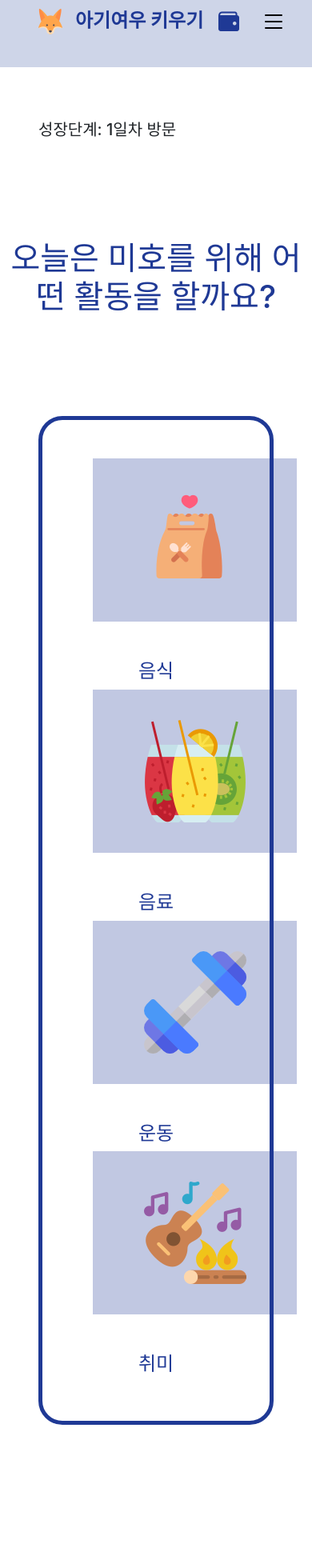
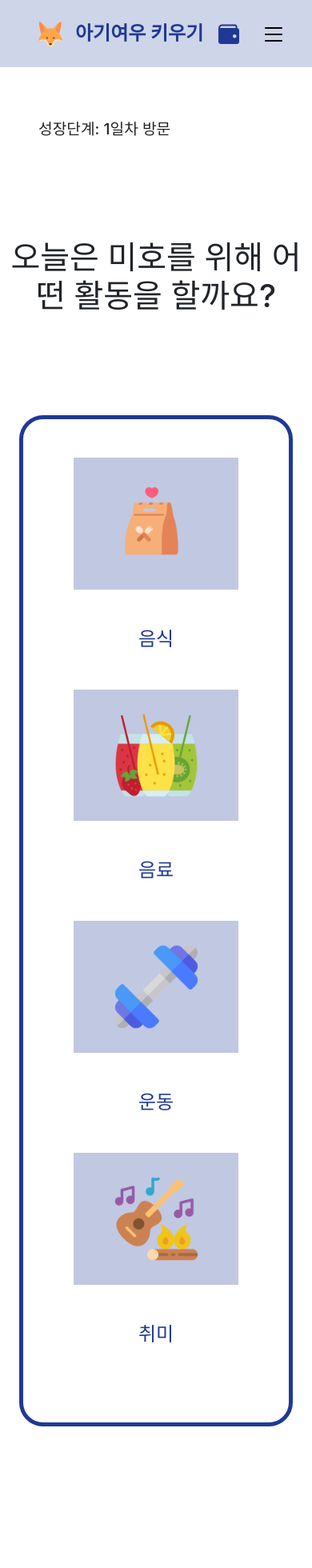
Before and after one commit to ntfharry/miho, a Nuxt app: page /step2 in a window 390 px wide. Shown: the top 1960 px of the page at 80% size. Built offline with nearby package versions, Linux system fonts and the light colour scheme.

Commit message:
fix: mobile css

```diff
--- a/components/NavHeader.vue
+++ b/components/NavHeader.vue
@@ -149,7 +149,7 @@ a {
   .navbar {
     flex-direction: column;
     align-items: flex-start;
-    padding: 8px 24px;
+    padding: 24px 24px;
   }
   .navbar__menu {
     display: none;
--- a/components/Story.vue
+++ b/components/Story.vue
@@ -4,7 +4,7 @@
     <hr class="mb-5" />
 
     <div class="row">
-      <div class="col-8">
+      <div class="col-sm-8">
         <h5>서기 9999년, 남태평양 가운데 118개의 섬으로 이뤄진 폴리네시아 제도.</h5>
         <h5>하지만, 사람들 눈에는 보이지 않는 숨겨진 섬 ‘청구’가 있습니다. 청구는 신비한 능력을 가진 여우들이 사는 곳으로, 각 기 다른 문양을 가진 10부족이 있습니다. 이곳에서는 아기 여우가 태어나면 자신의 숨겨진 능력을 찾기 위해 인간들이 사는 지상계로 보내집니다.</h5>
         <h5>아기 여우는 주인의 사랑과 정성으로 꼬리 9개가 달린 어른 여우로 성장하고, 주인들의 취향에 따라 각기 다른 특성을 가지게 됩니다.</h5>
@@ -15,7 +15,7 @@
         </button>
       </div>
 
-      <div class="col-4 text-center">
+      <div class="col-sm-4 text-center">
         <img src="images/miho.png" alt="miho" />
 
         <div>반려여우 미호 (Miho)</div>
--- a/components/TitleSection.vue
+++ b/components/TitleSection.vue
@@ -1,6 +1,6 @@
 <template>
     <div id="section" class="my-5">
-        <h1 class="mb-5">Wanna Fantasy World?</h1>
+        <h2 class="mb-5">Wanna Fantasy World?</h2>
         <h5 class="mb-5">당신을 닮은 ‘애완여우’를 키워보세요.</h5>
         <h5>사랑과 정성으로 키운 여우 미호(Miho)가</h5>
         <h5>청구계로 갈 수 있는 특별한 티켓을 건낼지도 모릅니다.</h5>
@@ -18,7 +18,7 @@
     align-items: center;
 }
 
-h1, h5 {
+h2, h5 {
     font-weight: bold;
 }
 </style>
--- a/layouts/default.vue
+++ b/layouts/default.vue
@@ -28,8 +28,12 @@ export default {
   margin-top: 150px;
 }
 
-h1 {
-    color: #1F3995;
+h2 {
+  color: #1F3995;
+}
+
+h5 {
+  font-size: 1.2rem;
 }
 
 hr {
@@ -44,4 +48,10 @@ hr {
 .bold {
   font-weight: bold;
 }
+
+@media screen and (max-width: 600px) {
+  .m-5 {
+    margin: 0 !important;
+  }
+}
 </style>
--- a/pages/step2.vue
+++ b/pages/step2.vue
@@ -4,30 +4,30 @@
     <h1 class="text-center">
       오늘은 미호를 위해 어떤 활동을 할까요?
     </h1>
-    <div class="row text-center m-5 p-5">
-      <div class="col">
+    <div class="row text-center m-4 p-5">
+      <div class="col-sm-3">
         <div>
           <img src="images/food.png" alt="food">
         </div>
-        <h4 class="mt-5">음식</h4>
+        <h4 class="my-5">음식</h4>
       </div>
-      <div class="col">
+      <div class="col-sm-3">
         <div>
           <img src="images/drink.png" alt="drink">
         </div>
-        <h4 class="mt-5">음료</h4>
+        <h4 class="my-5">음료</h4>
       </div>
-      <div class="col">
+      <div class="col-sm-3">
         <div>
           <img src="images/helth.png" alt="helth">
         </div>
-        <h4 class="mt-5">운동</h4>
+        <h4 class="my-5">운동</h4>
       </div>
-      <div class="col">
+      <div class="col-sm-3">
         <div>
           <img src="images/hobby.png" alt="hobby">
         </div>
-        <h4 class="mt-5">취미</h4>
+        <h4 class="my-5">취미</h4>
       </div>
     </div>
   </div>
@@ -75,4 +75,8 @@ h1 {
 h4 {
   color: #1F3995;
 }
+
+img {
+  width: 100%;
+}
 </style>
```
